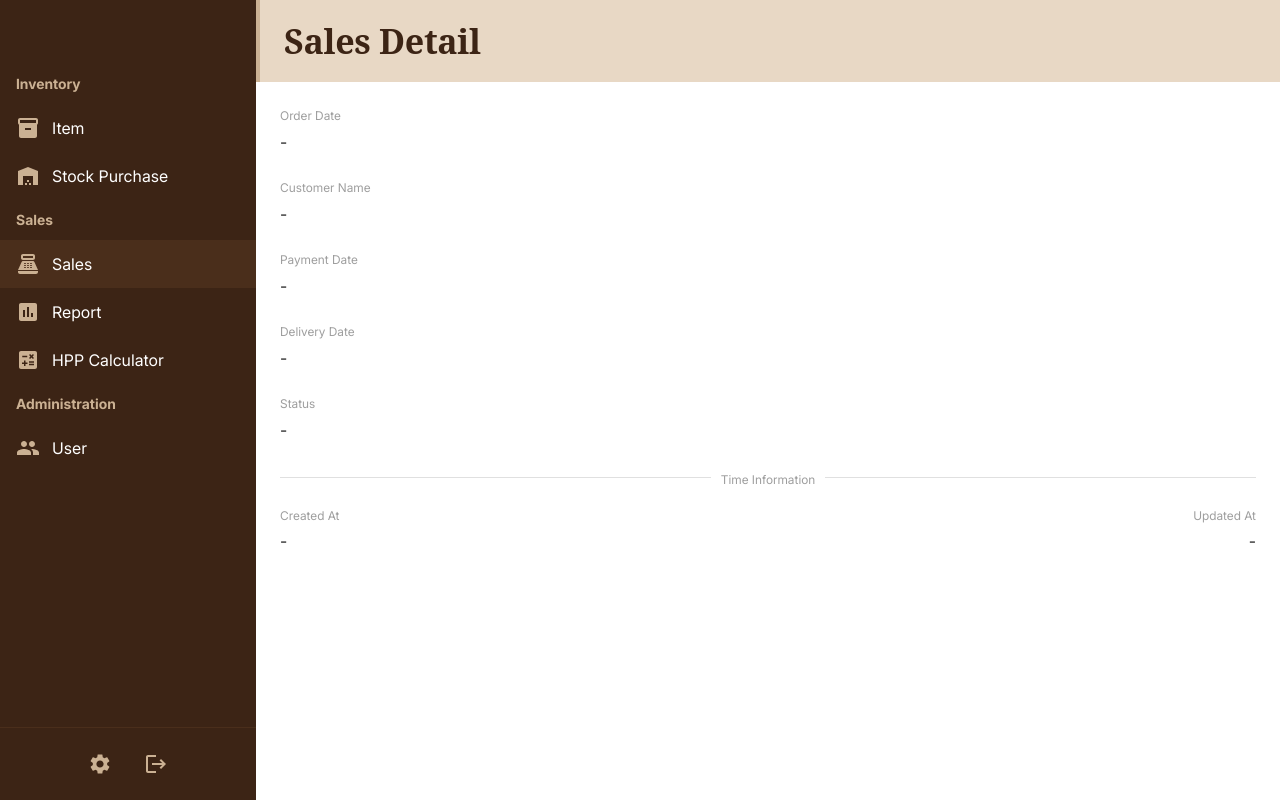
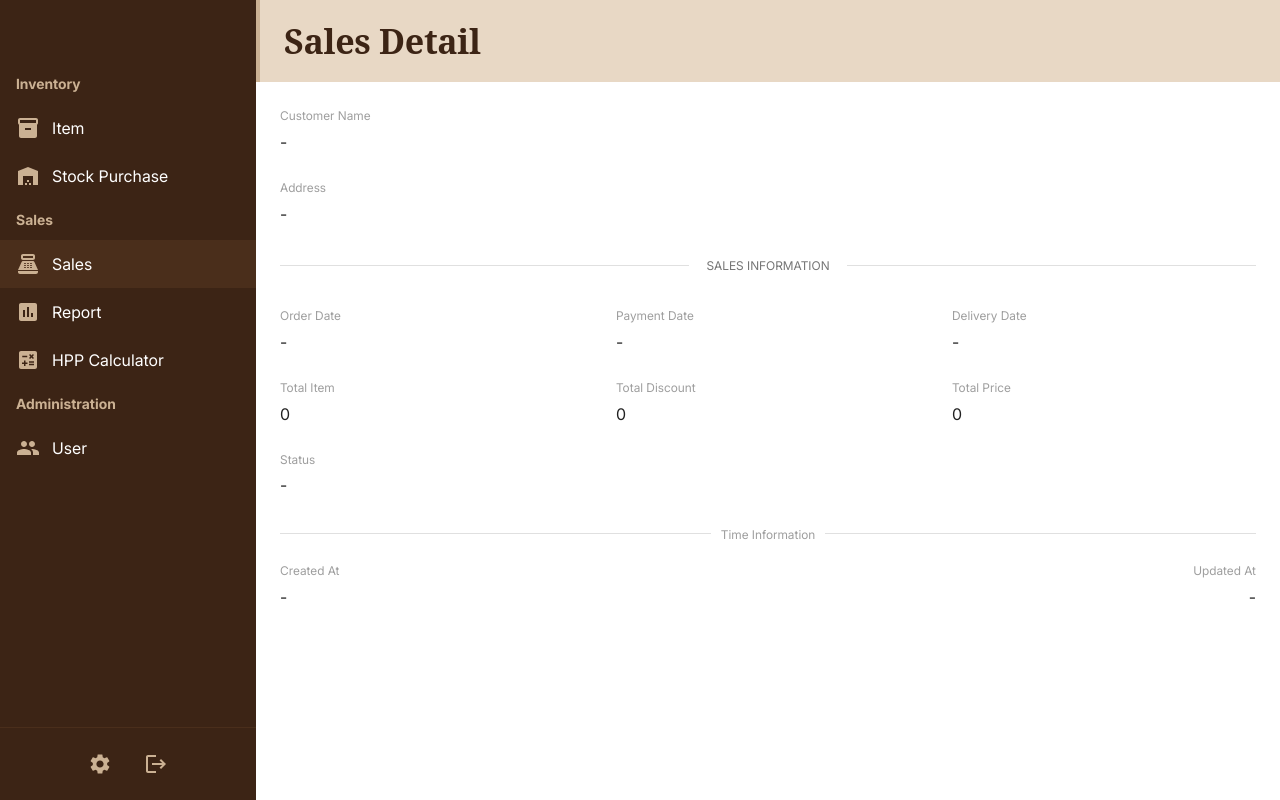
Before and after one commit to YonathanIsBack/take-one-pos-web, a React (Vite) app: page /sales/1 in a window 1280 px wide. Built offline with nearby package versions, Linux system fonts and the light colour scheme; no server answers.

Commit message:
improve sales detail page

```diff
--- a/src/pages/sales/SalesDetailPage.tsx
+++ b/src/pages/sales/SalesDetailPage.tsx
@@ -1,4 +1,4 @@
-import { Box, Skeleton, Typography } from '@mui/material';
+import { Box, Divider, Skeleton, Typography } from '@mui/material';
 import { useEffect, useState } from 'react';
 import { useParams } from 'react-router-dom';
 import TimeInformation from '../../commons/TimeInformation';
@@ -27,7 +27,7 @@ function SalesDetailPage() {
     fetchWithAuth(`${API_SALES}/${id}`)
       .then((response) => response.json())
       .then((data) => {
-        setSale(data.sale);
+        setSale(data.sales);
         setLoading(false);
       })
       .catch((error) => {
@@ -50,13 +50,6 @@ function SalesDetailPage() {
         ) : (
           <>
             <Typography variant="caption" sx={{ color: 'grey.500', display: 'block', mb: 0.5 }}>
-              Order Date
-            </Typography>
-            <Typography variant="body1" sx={{ mb: 3 }}>
-              {sale?.orderDate ? new Date(sale.orderDate).toLocaleDateString() : '-'}
-            </Typography>
-
-            <Typography variant="caption" sx={{ color: 'grey.500', display: 'block', mb: 0.5 }}>
               Customer Name
             </Typography>
             <Typography variant="body1" sx={{ mb: 3 }}>
@@ -64,18 +57,65 @@ function SalesDetailPage() {
             </Typography>
 
             <Typography variant="caption" sx={{ color: 'grey.500', display: 'block', mb: 0.5 }}>
-              Payment Date
+              Address
             </Typography>
             <Typography variant="body1" sx={{ mb: 3 }}>
-              {sale?.paymentDate ? new Date(sale.paymentDate).toLocaleDateString() : '-'}
+              {sale?.address ?? '-'}
             </Typography>
 
-            <Typography variant="caption" sx={{ color: 'grey.500', display: 'block', mb: 0.5 }}>
-              Delivery Date
-            </Typography>
-            <Typography variant="body1" sx={{ mb: 3 }}>
-              {sale?.deliveryDate ? new Date(sale.deliveryDate).toLocaleDateString() : '-'}
-            </Typography>
+            <Divider sx={{ my: 3 }}>
+              <Typography variant="overline" sx={{ px: 1, color: 'grey.600' }}>
+                Sales Information
+              </Typography>
+            </Divider>
+
+            <Box sx={{ display: 'flex', gap: 4, mb: 3 }}>
+              <Box sx={{ flex: 1 }}>
+                <Typography variant="caption" sx={{ color: 'grey.500', display: 'block', mb: 0.5 }}>
+                  Order Date
+                </Typography>
+                <Typography variant="body1">
+                  {sale?.orderDate ? new Date(sale.orderDate).toLocaleDateString() : '-'}
+                </Typography>
+              </Box>
+              <Box sx={{ flex: 1 }}>
+                <Typography variant="caption" sx={{ color: 'grey.500', display: 'block', mb: 0.5 }}>
+                  Payment Date
+                </Typography>
+                <Typography variant="body1">
+                  {sale?.paymentDate ? new Date(sale.paymentDate).toLocaleDateString() : '-'}
+                </Typography>
+              </Box>
+              <Box sx={{ flex: 1 }}>
+                <Typography variant="caption" sx={{ color: 'grey.500', display: 'block', mb: 0.5 }}>
+                  Delivery Date
+                </Typography>
+                <Typography variant="body1">
+                  {sale?.deliveryDate ? new Date(sale.deliveryDate).toLocaleDateString() : '-'}
+                </Typography>
+              </Box>
+            </Box>
+
+            <Box sx={{ display: 'flex', gap: 4, mb: 3 }}>
+              <Box sx={{ flex: 1 }}>
+                <Typography variant="caption" sx={{ color: 'grey.500', display: 'block', mb: 0.5 }}>
+                  Total Item
+                </Typography>
+                <Typography variant="body1">0</Typography>
+              </Box>
+              <Box sx={{ flex: 1 }}>
+                <Typography variant="caption" sx={{ color: 'grey.500', display: 'block', mb: 0.5 }}>
+                  Total Discount
+                </Typography>
+                <Typography variant="body1">0</Typography>
+              </Box>
+              <Box sx={{ flex: 1 }}>
+                <Typography variant="caption" sx={{ color: 'grey.500', display: 'block', mb: 0.5 }}>
+                  Total Price
+                </Typography>
+                <Typography variant="body1">0</Typography>
+              </Box>
+            </Box>
 
             <Typography variant="caption" sx={{ color: 'grey.500', display: 'block', mb: 0.5 }}>
               Status
```
